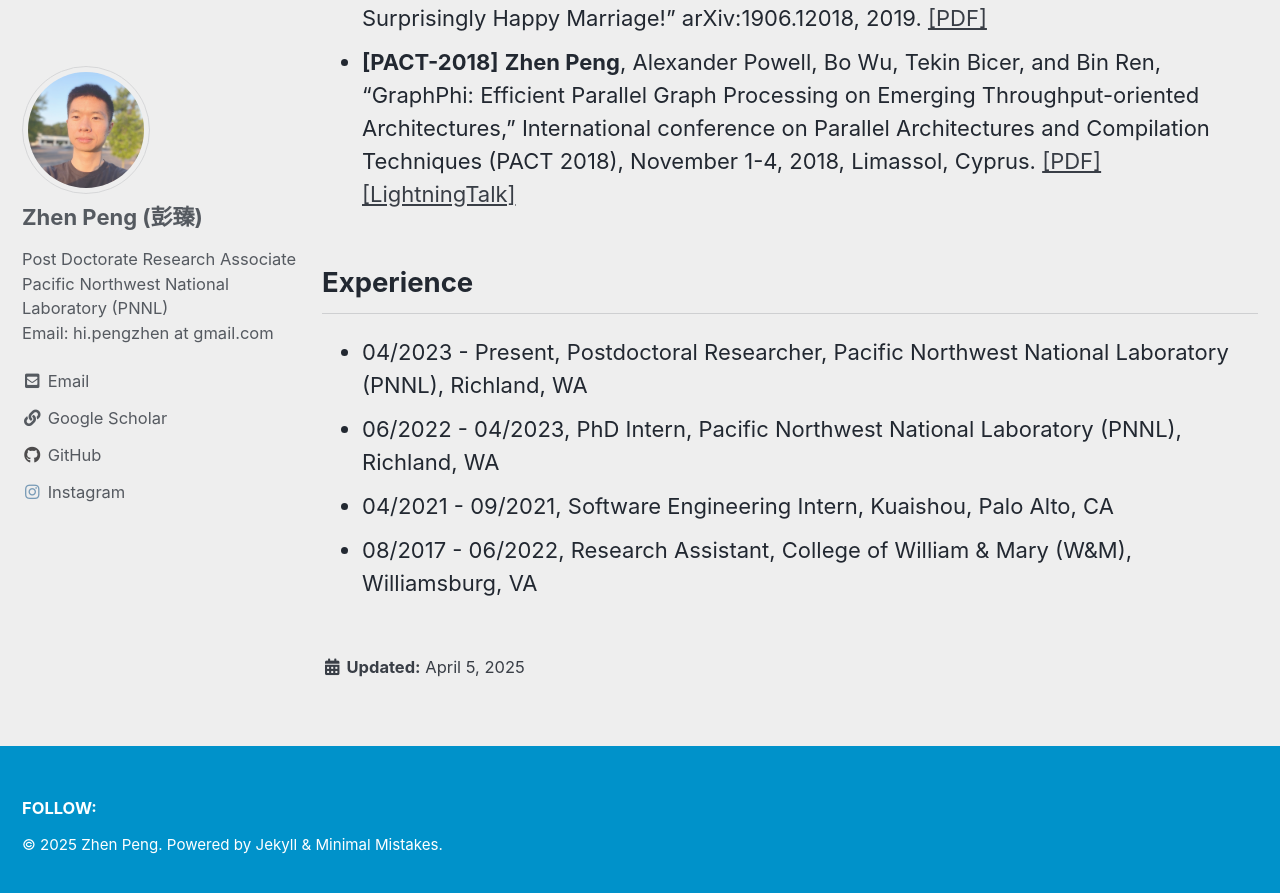
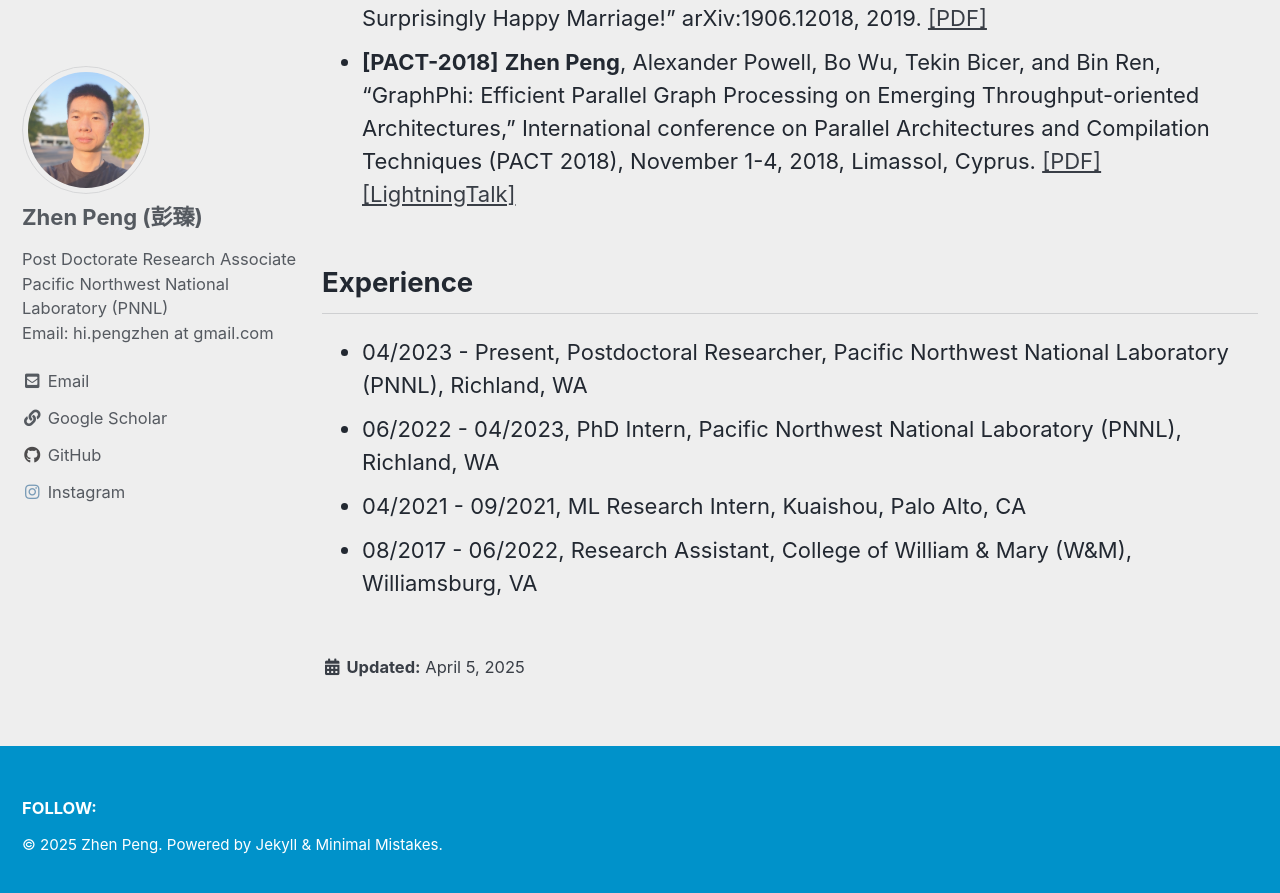
Before and after one commit to johnpzh/johnpzh.github.io, a Jekyll site: the page built from index.md, in a window 1280 px wide and 900 px high, scrolled down 2087 px. Shown: the top 893 px of the window. Built offline with Jekyll 4.4.1, drawn with Linux system fonts in a browser that asks for light colours; cached includes are drawn as plain includes.

Commit message:
minors updates

```diff
--- a/index.md
+++ b/index.md
@@ -47,5 +47,5 @@ My full [CV](assets/files/ZhenPeng_CV.pdf).
 
 * 04/2023 - Present, Postdoctoral Researcher, Pacific Northwest National Laboratory (PNNL), Richland, WA
 * 06/2022 - 04/2023, PhD Intern, Pacific Northwest National Laboratory (PNNL), Richland, WA
-* 04/2021 - 09/2021, Software Engineering Intern, Kuaishou, Palo Alto, CA
+* 04/2021 - 09/2021, ML Research Intern, Kuaishou, Palo Alto, CA
 * 08/2017 - 06/2022, Research Assistant, College of William & Mary (W&M), Williamsburg, VA
```
